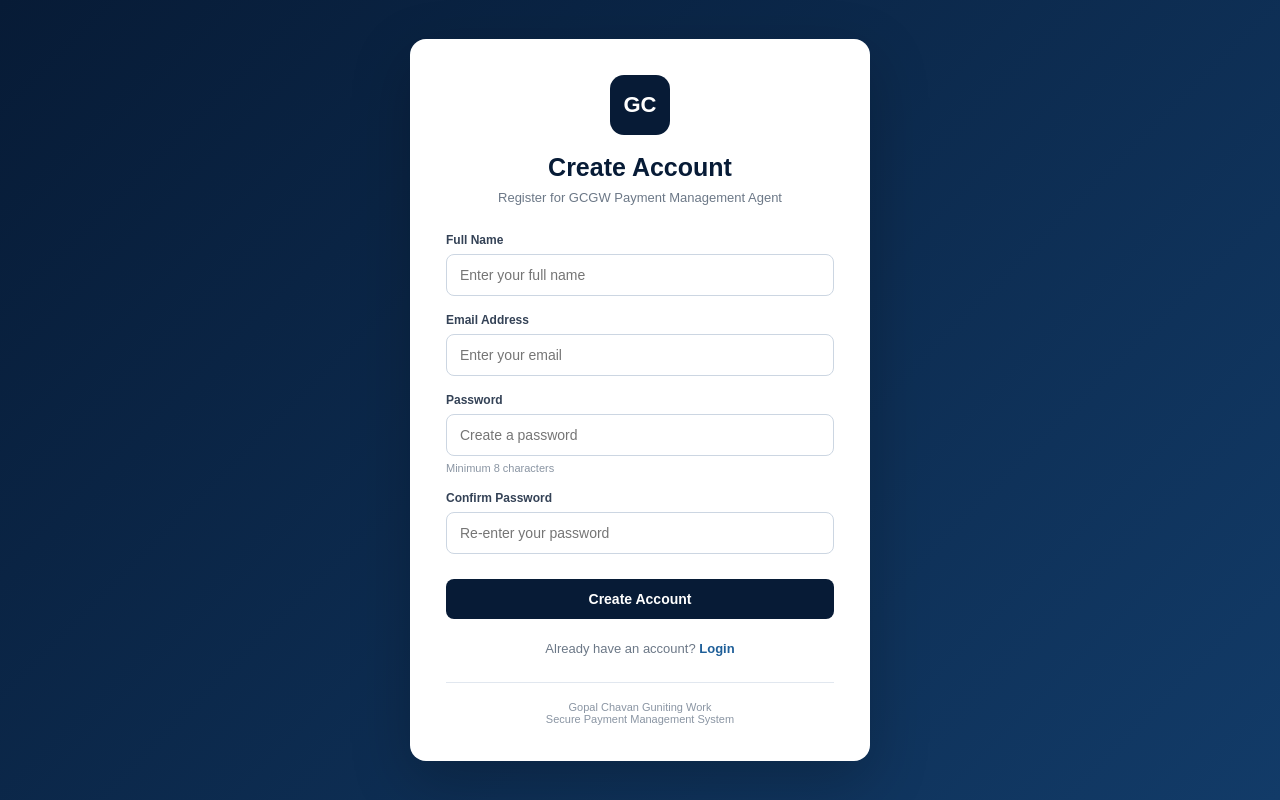
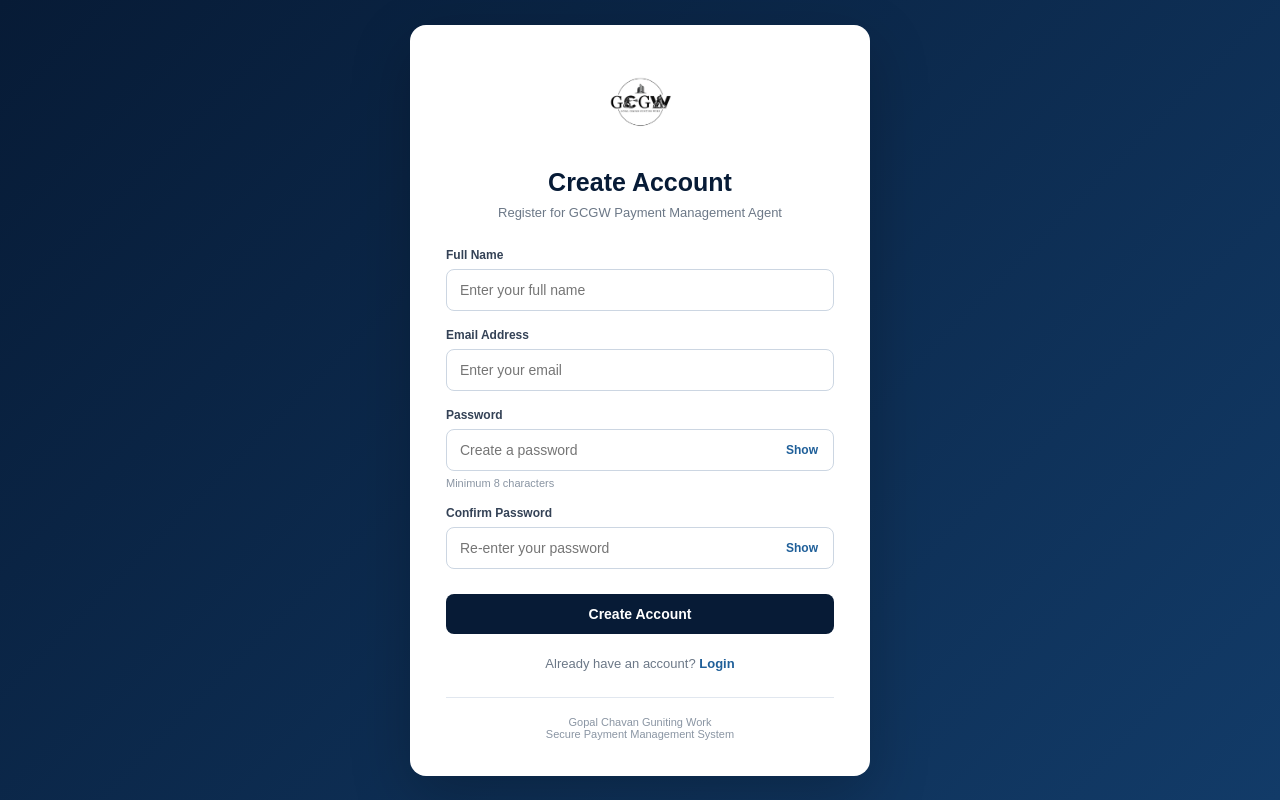
Before and after one commit to Arjun0650/Agent2, a FastAPI app: page /register in a window 1280 px wide. Run offline with FastAPI, Linux system fonts and the light colour scheme.

Commit message:
Refactor register.html for improved structure and styles

```diff
--- a/templates/register.html
+++ b/templates/register.html
@@ -35,7 +35,6 @@ body {
 }
 
 .auth-card {
-
     width: 100%;
     max-width: 460px;
 
@@ -50,28 +49,25 @@ body {
         rgba(0,0,0,.22);
 }
 
-.logo {
+.logo-container {
+    text-align: center;
+    margin-bottom: 18px;
+}
 
-    width: 60px;
-    height: 60px;
+.logo-container img {
+    width: 85px;
+    height: 85px;
 
-    display: flex;
-    align-items: center;
-    justify-content: center;
-
-    margin: 0 auto 18px;
+    object-fit: contain;
 
     border-radius: 14px;
 
-    background: #071b36;
-    color: white;
+    background: white;
 
-    font-size: 22px;
-    font-weight: 800;
+    padding: 5px;
 }
 
 h1 {
-
     text-align: center;
 
     color: #071b36;
@@ -82,7 +78,6 @@ h1 {
 }
 
 .subtitle {
-
     text-align: center;
 
     color: #6c7887;
@@ -93,12 +88,10 @@ h1 {
 }
 
 .form-group {
-
     margin-bottom: 17px;
 }
 
 label {
-
     display: block;
 
     font-size: 12px;
@@ -110,7 +103,6 @@ label {
 }
 
 input {
-
     width: 100%;
 
     padding: 12px 13px;
@@ -125,7 +117,6 @@ input {
 }
 
 input:focus {
-
     border-color: #1f5f99;
 
     box-shadow:
@@ -133,8 +124,36 @@ input:focus {
         rgba(31,95,153,.10);
 }
 
-button {
+.password-wrapper {
+    position: relative;
+}
 
+.password-wrapper input {
+    padding-right: 80px;
+}
+
+.toggle-password {
+    position: absolute;
+
+    right: 12px;
+    top: 50%;
+
+    transform: translateY(-50%);
+
+    border: none;
+    background: transparent;
+
+    color: #1f5f99;
+
+    font-size: 12px;
+    font-weight: 700;
+
+    cursor: pointer;
+
+    padding: 4px;
+}
+
+.main-button {
     width: 100%;
 
     padding: 12px;
@@ -154,17 +173,16 @@ button {
     cursor: pointer;
 }
 
-button:hover {
+.main-button:hover {
     background: #102c50;
 }
 
-button:disabled {
+.main-button:disabled {
     opacity: .6;
     cursor: not-allowed;
 }
 
 #messageBox {
-
     display: none;
 
     margin-top: 16px;
@@ -180,13 +198,11 @@ button:disabled {
 }
 
 .success {
-
     background: #eaf7ef !important;
     color: #198754 !important;
 }
 
 .login-link {
-
     margin-top: 22px;
 
     text-align: center;
@@ -197,7 +213,6 @@ button:disabled {
 }
 
 .login-link a {
-
     color: #1f5f99;
 
     text-decoration: none;
@@ -206,12 +221,10 @@ button:disabled {
 }
 
 .login-link a:hover {
-
     text-decoration: underline;
 }
 
 .company {
-
     margin-top: 26px;
 
     padding-top: 18px;
@@ -226,7 +239,6 @@ button:disabled {
 }
 
 .password-note {
-
     margin-top: 6px;
 
     font-size: 11px;
@@ -242,8 +254,11 @@ button:disabled {
 
 <div class="auth-card">
 
-    <div class="logo">
-        GC
+    <div class="logo-container">
+        <img
+            src="/static/logo.png"
+            alt="GCGW Logo"
+        >
     </div>
 
     <h1>
@@ -256,7 +271,6 @@ button:disabled {
 
 
     <form id="registerForm">
-
 
         <div class="form-group">
 
@@ -296,12 +310,24 @@ button:disabled {
                 Password
             </label>
 
+            <div class="password-wrapper">
+
                 <input
                     id="password"
                     type="password"
                     placeholder="Create a password"
                     required
                 >
+
+                <button
+                    type="button"
+                    class="toggle-password"
+                    onclick="togglePassword('password', this)"
+                >
+                    Show
+                </button>
+
+            </div>
 
             <div class="password-note">
                 Minimum 8 characters
@@ -316,6 +342,8 @@ button:disabled {
                 Confirm Password
             </label>
 
+            <div class="password-wrapper">
+
                 <input
                     id="confirmPassword"
                     type="password"
@@ -323,17 +351,26 @@ button:disabled {
                     required
                 >
 
+                <button
+                    type="button"
+                    class="toggle-password"
+                    onclick="togglePassword('confirmPassword', this)"
+                >
+                    Show
+                </button>
+
+            </div>
+
         </div>
 
 
         <button
             type="submit"
-            id="registerButton">
-
+            id="registerButton"
+            class="main-button"
+        >
             Create Account
-
         </button>
-
 
     </form>
 
@@ -364,6 +401,37 @@ button:disabled {
 
 
 <script>
+
+function togglePassword(
+    inputId,
+    button
+) {
+
+    const input =
+        document.getElementById(
+            inputId
+        );
+
+    if(input.type === "password") {
+
+        input.type = "text";
+
+        button.textContent =
+            "Hide";
+
+    }
+
+    else {
+
+        input.type = "password";
+
+        button.textContent =
+            "Show";
+
+    }
+
+}
+
 
 const form =
     document.getElementById(
```
Lines whose indentation alone changed are shown as unchanged.
